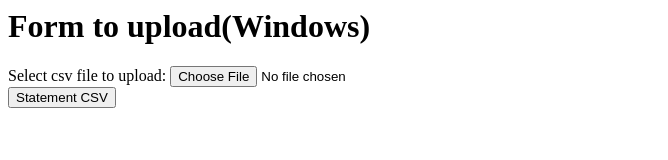
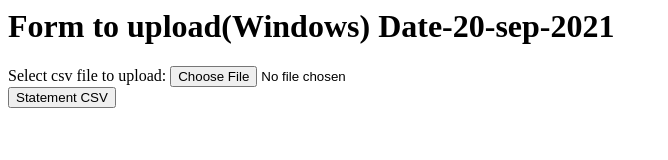
Before and after one commit to rasheeab/htdocs, a plain HTML site: page index.html in a window 1280 px wide. Shown: the whole page, without its empty margins (0-668 px from the left). Drawn offline with Linux system fonts and the light colour scheme.

Commit message:
Update index.html
updating to check CI in Jenkins

```diff
--- a/index.html
+++ b/index.html
@@ -3,7 +3,7 @@
 <Title>Windows version</Title>
 </head>
 <body>
-<H1>Form to upload(Windows)</H1>
+<H1>Form to upload(Windows) Date-20-sep-2021</H1>
 <form action="php_scripts\upload.php" method="post" enctype="multipart/form-data">
   Select csv file to upload:
   <input type="file" name="fileToUpload" id="fileToUpload"><BR>
```
